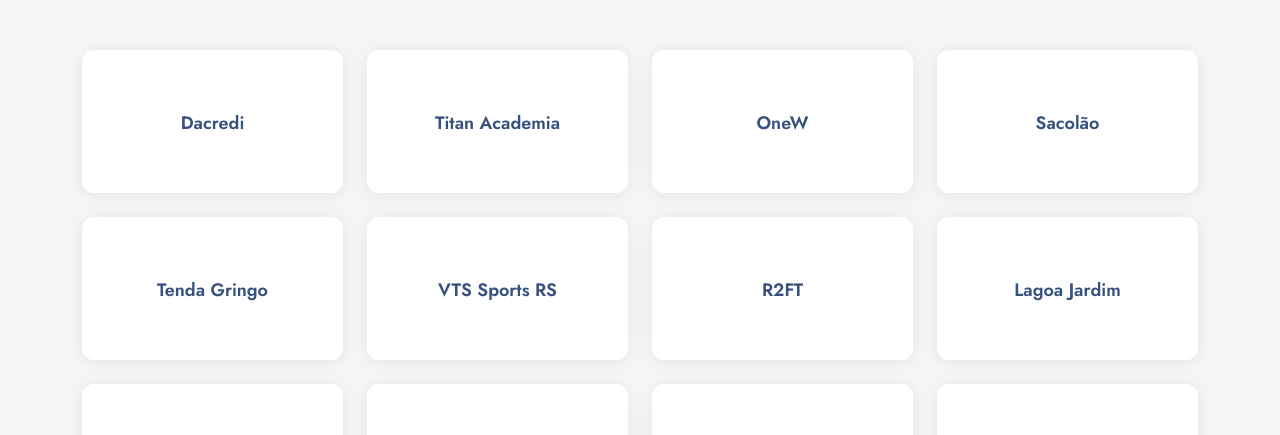
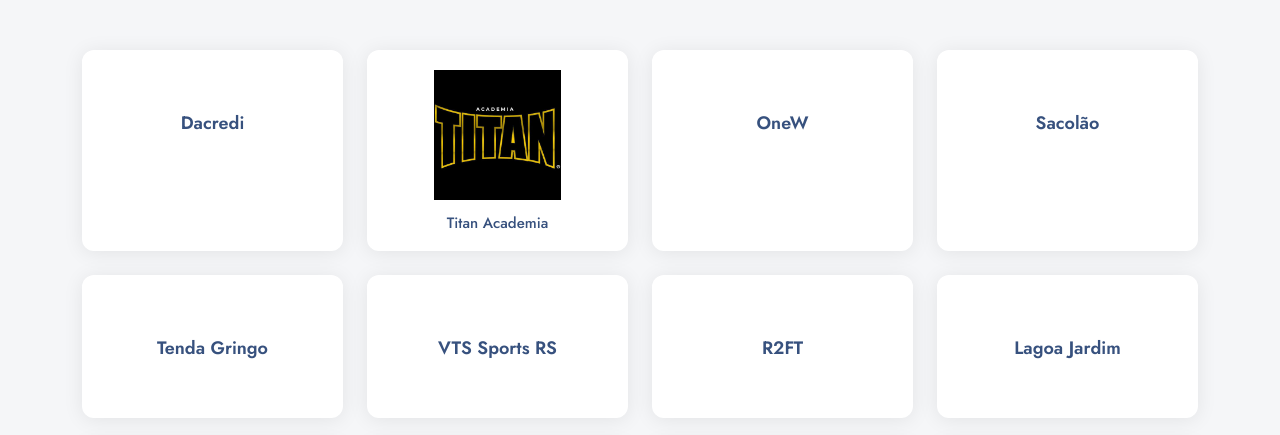
Before and after one commit to eduardosilva-cell/GIROLIVRE-, a plain HTML site: page index.html in a window 1280 px wide. Shown: the part 812-1247 px from the top of the page. Drawn offline with nearby package versions, Linux system fonts and the light colour scheme.

Commit message:
Update image source for Titan Academia logo

```diff
--- a/index.html
+++ b/index.html
@@ -74,7 +74,7 @@
 <div class="col-6 col-md-4 col-lg-3" data-aos="zoom-in" data-aos-delay="80">
 <figure class="sponsor-card">
 <div class="sponsor-logo">
-<img src="assets/img/clients/titan-academia.jpg" data-fb="file:///c:/Users/08389/Giro%20Livre/titan%20academia.jpg" alt="Logo Titan Academia" loading="lazy" decoding="async">
+<img src="titan-academia.jpg" data-fb="file:///c:/Users/08389/Giro%20Livre/titan%20academia.jpg" alt="Logo Titan Academia" loading="lazy" decoding="async">
 </div>
 <figcaption>Titan Academia</figcaption>
 </figure>
```
